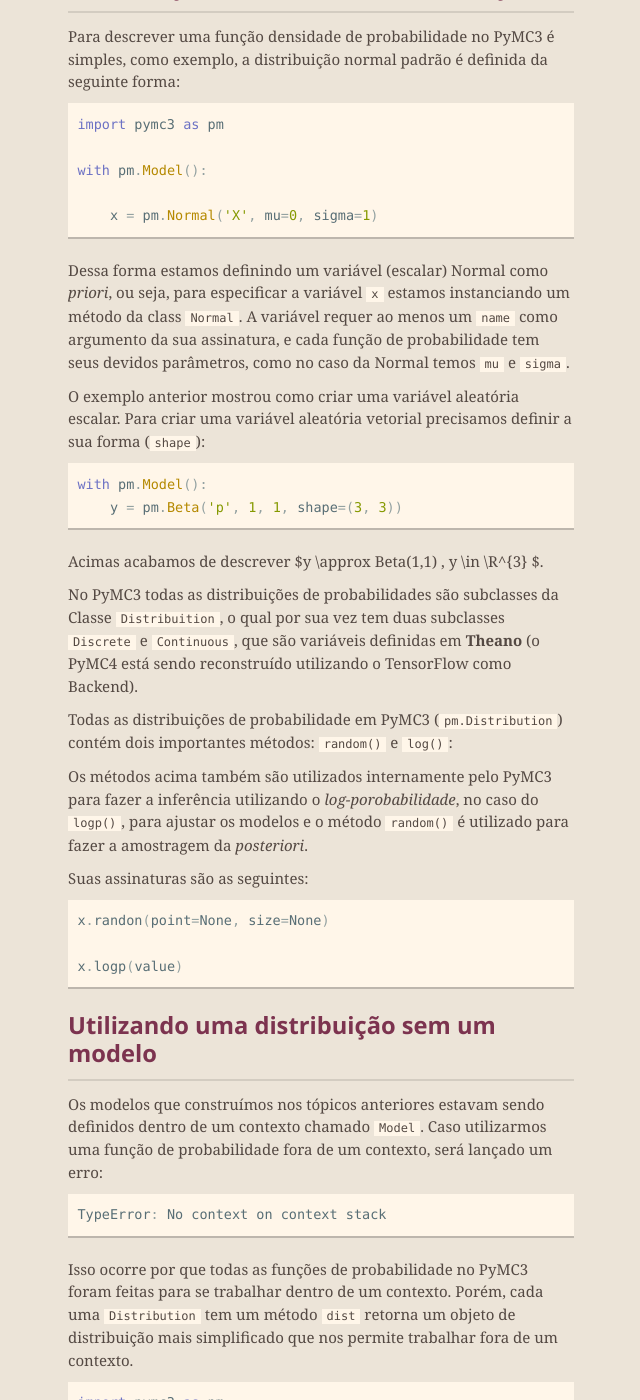
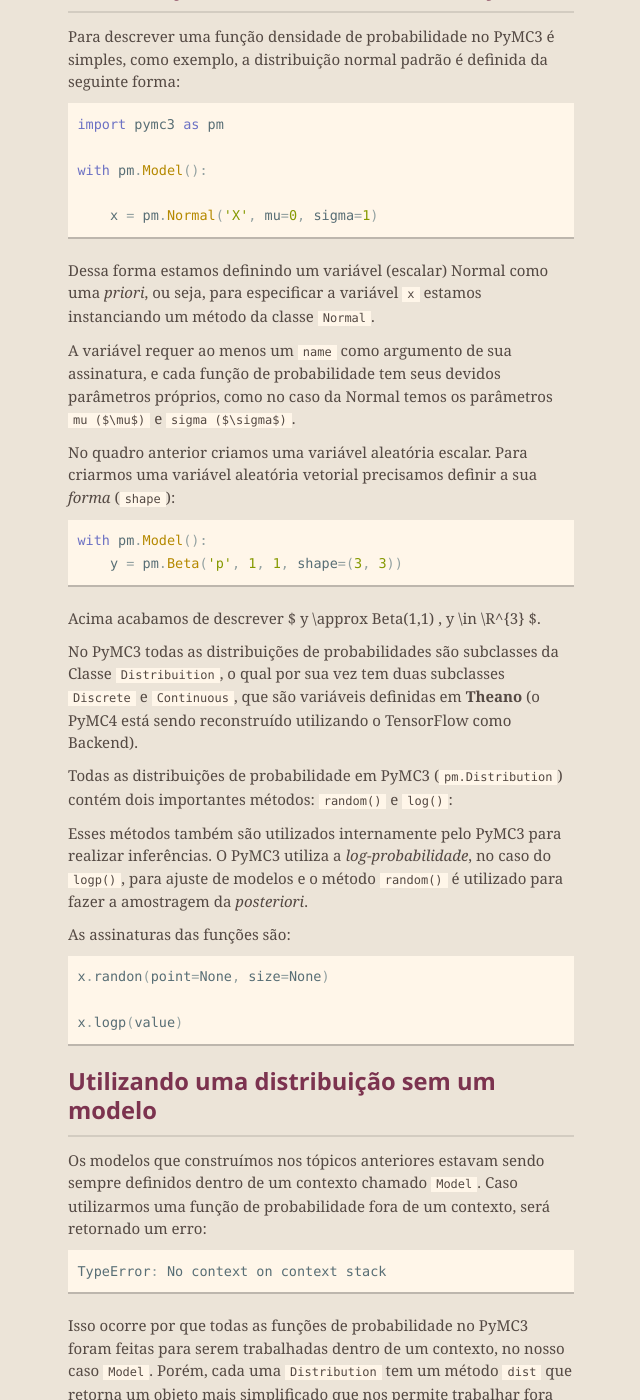
Before and after one commit to rodolphomacedo/rodolphomacedo.github.io, a Jekyll site: the page built from bayesian/pymc3/1_introduction.md, in a window 1280 px wide and 1400 px high, scrolled down 512 px. Shown: the whole window, without its empty margins (319-959 px from the left). Built offline with Jekyll 4.4.1, drawn with Linux system fonts in a browser that asks for light colours; formulas are drawn with MathJax 3; our own code applies the rules of GitHub Pages for plain Markdown files; some of the changed text lies outside the part shown.

Commit message:
Fix portuguese sintax

````diff
--- a/bayesian/pymc3/1_introduction.md
+++ b/bayesian/pymc3/1_introduction.md
@@ -3,15 +3,15 @@ layout: default
 ---
 # Modelagem Bayesiana com PyMC3
 
-> O PyMC3 permite que você escreva modelos usando uma sintaxe intuitiva para
+> O PyMC3 permite escrever modelos usando uma sintaxe intuitiva para
 descrever um processo de geração de dados.
 
-## Instalação(via pip)
+## Instalação (via pip)
 ```console
 pip3 install pymc3
 ```
 
-## Distribuições de Probabilidades no PyMC3
+## Distribuições de Probabilidade no PyMC3
 Para descrever uma função densidade de probabilidade no PyMC3 é simples,
 como exemplo, a distribuição normal padrão é definida da seguinte forma:
 
@@ -23,22 +23,26 @@ with pm.Model():
     x = pm.Normal('X', mu=0, sigma=1)
 ```
 
-Dessa forma estamos definindo um variável (escalar) Normal como *priori*,
+Dessa forma estamos definindo um variável (escalar) Normal como uma  *priori*,
 ou seja, para especificar a variável `x` estamos instanciando um
-método da class `Normal`.
-A variável requer ao menos um `name` como argumento da sua assinatura,
-e cada função de probabilidade tem seus devidos parâmetros, como no caso da Normal
-temos `mu` e `sigma`.
+método da classe `Normal`.
 
-O exemplo anterior mostrou como criar uma variável aleatória escalar. Para criar uma
-variável aleatória vetorial precisamos definir a sua forma (`shape`):
+A variável requer ao menos um `name` como argumento de sua assinatura,
+e cada função de probabilidade tem seus devidos parâmetros próprios,
+como no caso da Normal temos os parâmetros `mu ($\mu$)` e `sigma ($\sigma$)`.
+
+No quadro anterior criamos uma variável aleatória escalar. Para criarmos uma
+variável aleatória vetorial precisamos definir a sua *forma* (`shape`):
 
 ```python
 with pm.Model():
     y = pm.Beta('p', 1, 1, shape=(3, 3))
 ```
 
-Acimas acabamos de descrever $y \approx Beta(1,1) , y \in \R^{3} $.
+Acima acabamos de descrever
+$
+y \approx Beta(1,1) , y \in \R^{3}
+$.
 
 No PyMC3 todas as distribuições de probabilidades são subclasses da Classe `Distribuition`,
 o qual por sua vez tem duas subclasses `Discrete` e `Continuous`, que são
@@ -50,11 +54,11 @@ Todas as distribuições de probabilidade em PyMC3 (`pm.Distribution`) contém d
 importantes métodos: `random()` e `log()`:
 
 
-Os métodos acima também são utilizados internamente pelo PyMC3 para fazer a inferência
-utilizando o *log-porobabilidade*, no caso do `logp()`, para ajustar os modelos e
+Esses métodos também são utilizados internamente pelo PyMC3 para realizar inferências.
+O PyMC3 utiliza a *log-probabilidade*, no caso do `logp()`, para ajuste de modelos e
 o método `random()` é utilizado para fazer a amostragem da *posteriori*.
 
-Suas assinaturas são as seguintes:
+As assinaturas das funções são:
 
 ```python
 x.randon(point=None, size=None)
@@ -64,26 +68,26 @@ x.logp(value)
 
 
 ## Utilizando uma distribuição sem um modelo
-Os modelos que construímos nos tópicos anteriores estavam sendo definidos dentro de um contexto
-chamado `Model`.
-Caso utilizarmos uma função de probabilidade fora de um contexto, será lançado um erro:
+Os modelos que construímos nos tópicos anteriores estavam sendo sempre
+definidos dentro de um contexto chamado `Model`.
+Caso utilizarmos uma função de probabilidade fora de um contexto, será retornado um erro:
 
 ```python
 TypeError: No context on context stack
 ```
 
-Isso ocorre por que todas as funções de probabilidade no PyMC3 foram feitas para se
-trabalhar dentro de um contexto.
-Porém, cada uma `Distribution` tem um método `dist` retorna um objeto de distribuição mais
-simplificado que nos permite trabalhar fora de um contexto.
+Isso ocorre por que todas as funções de probabilidade no PyMC3 foram feitas para serem
+trabalhadas dentro de um contexto, no nosso caso `Model`.
+Porém, cada uma `Distribution` tem um método `dist` que retorna um objeto mais
+simplificado que nos permite trabalhar fora de um contexto. Por exemplo:
 
 ```python
 import pymc3 as pm
 
 y = pm.Binomial.dist(n=30, p=0.4)
 
-y.logp(4).eval()
-y.random(size=5)
+print(y.logp(4).eval())
+print(y.random(size=5))
 ```
 
 Resultados:
````
Also changed, not shown: other parts of bayesian/pymc3/1_introduction.md (+18 -6 lines).
